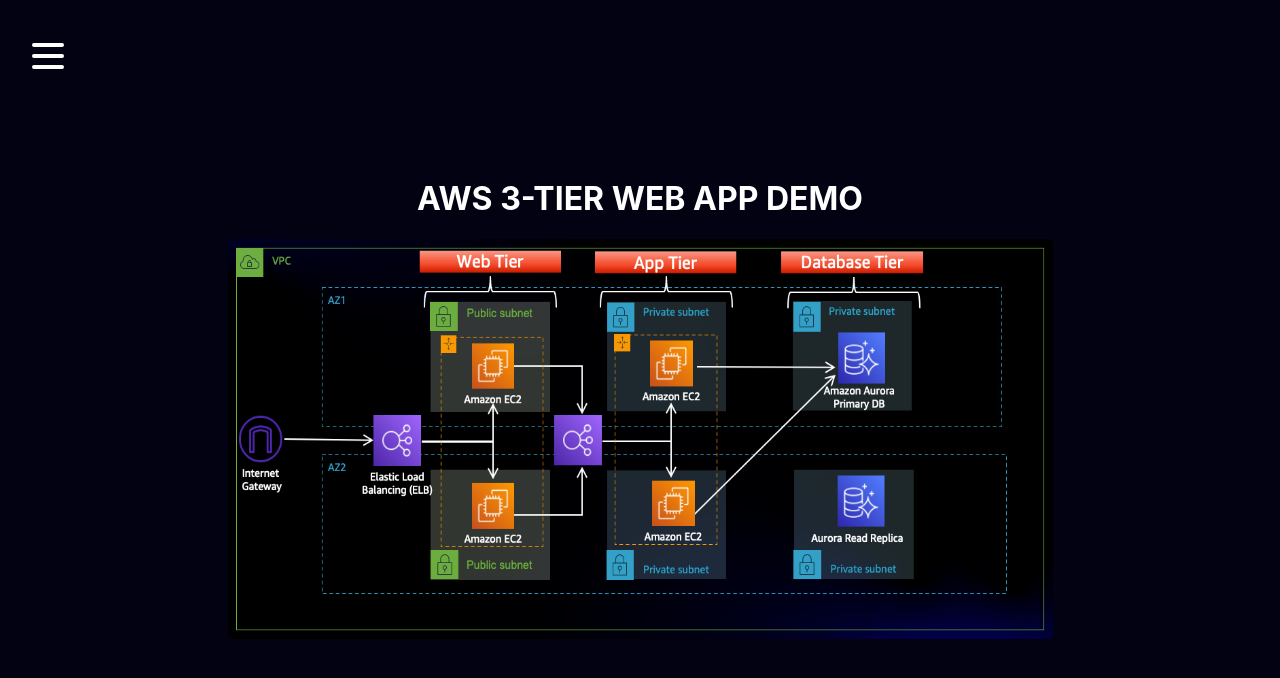
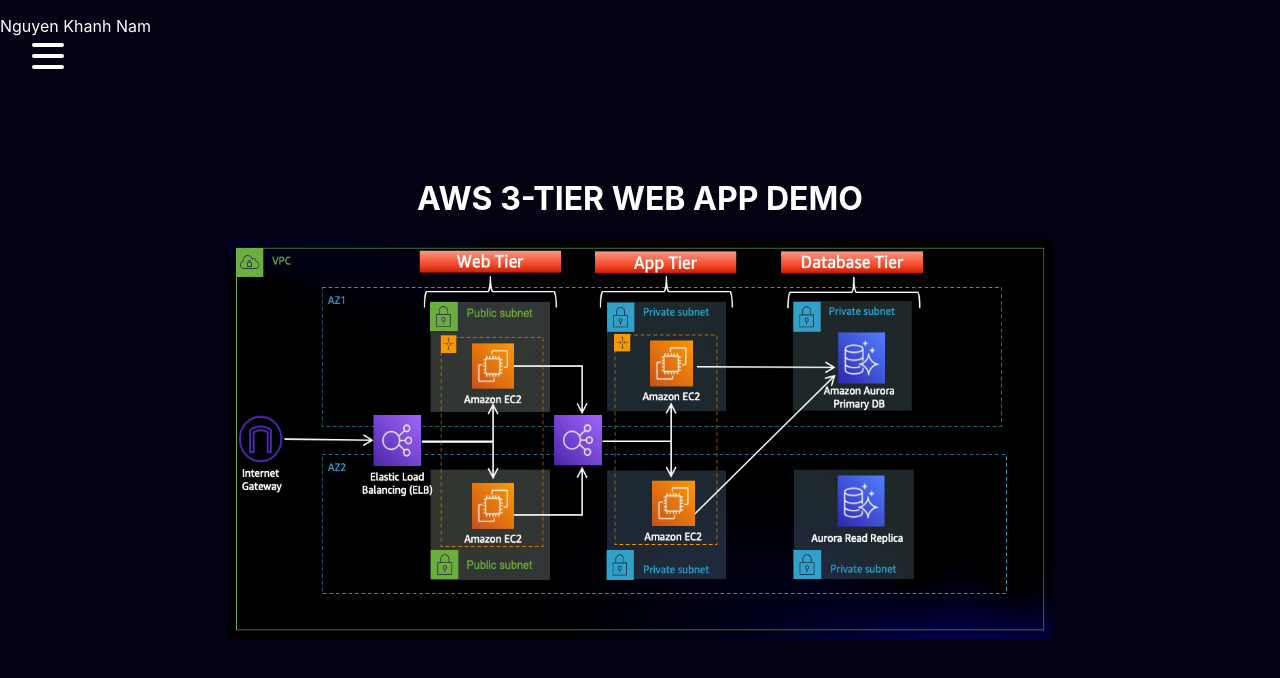
Before and after one commit to knammm/Three-Tier-Web-Application, a React (Create React App) app in the folder application-code/web-tier/: page / in a window 1280 px wide. Shown: the top 678 px of the page. Built offline with nearby package versions, Linux system fonts and the light colour scheme.

Commit message:
Add a text

```diff
--- a/application-code/web-tier/src/components/Home/Home.js
+++ b/application-code/web-tier/src/components/Home/Home.js
@@ -6,6 +6,7 @@
         render () {
         return (
             <div>
+            <p style={{ color: "white", position: "absolute", top: 0, left: 0 }}>Nguyen Khanh Nam</p>
             <h1 style={{color:"white"}}>AWS 3-TIER WEB APP DEMO</h1>
             <img src={architecture} alt="3T Web App Architecture" style={{height:400,width:825}} />
           </div>
```
